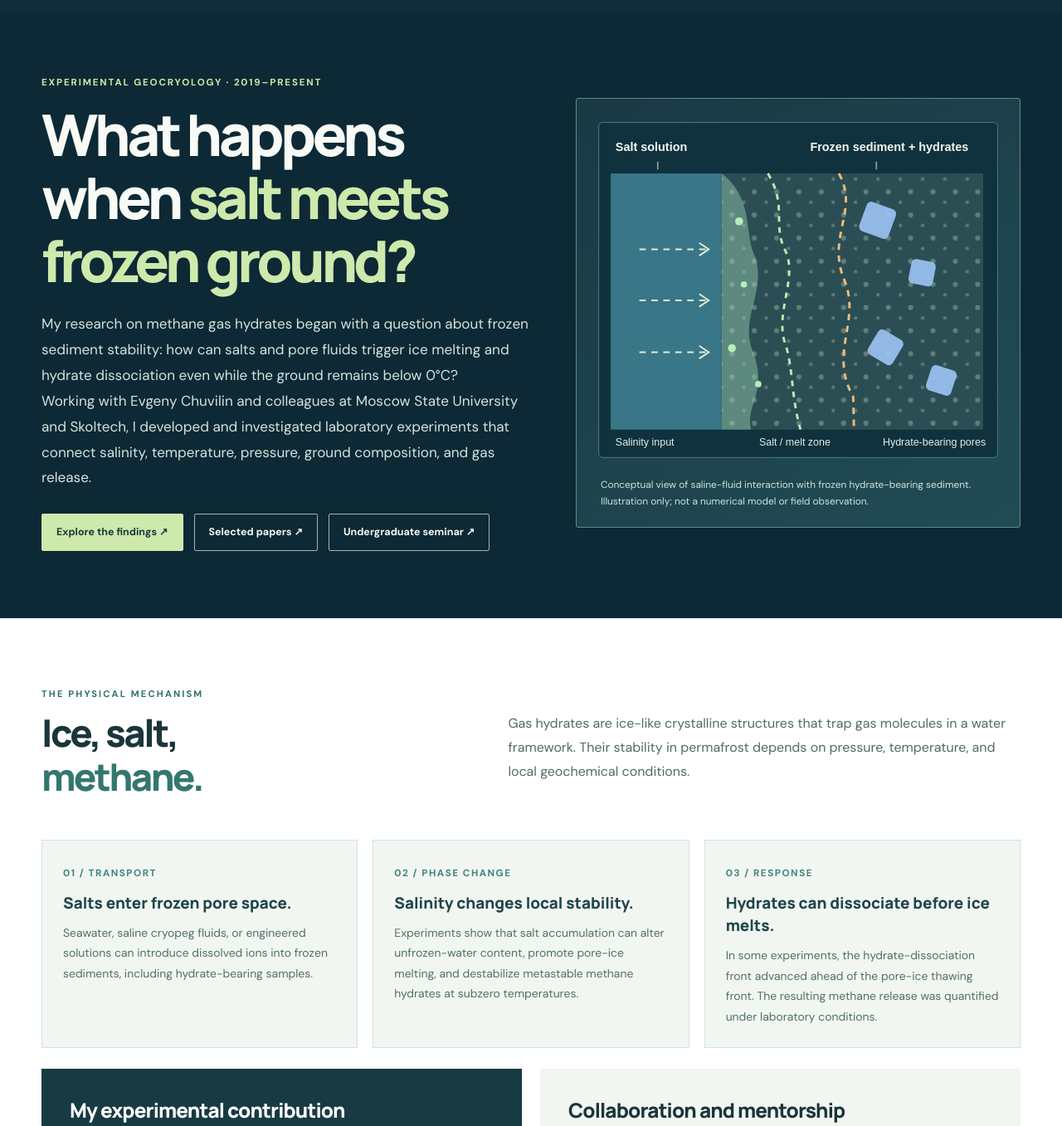
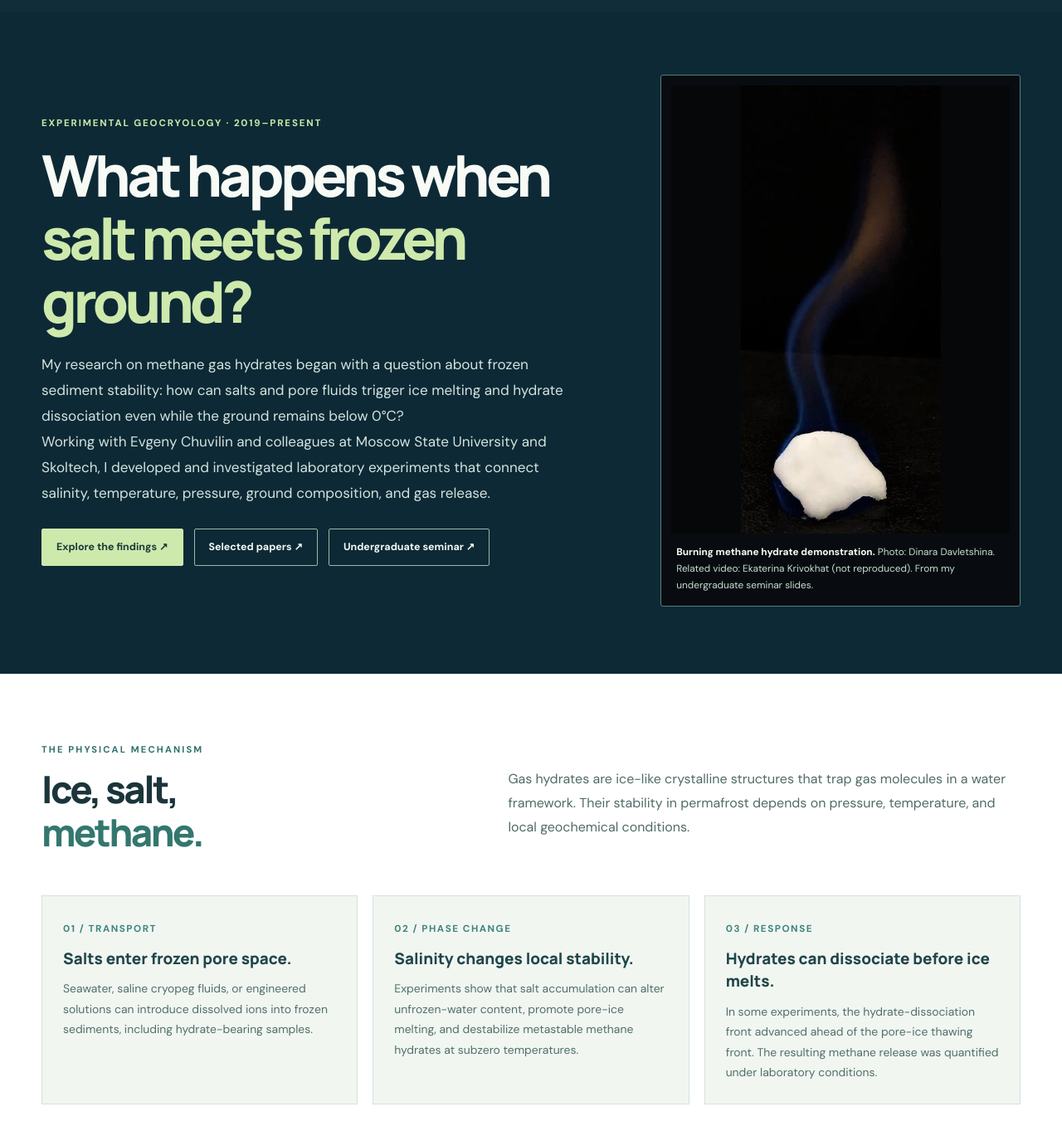
Before and after one commit to vvekimova1992-prog/training_test, a plain HTML site: page hydrates.html in a window 1280 px wide. Shown: the part 63-1420 px from the top of the page at 83% size. Drawn offline with Linux system fonts and the light colour scheme.

Commit message:
Add credited methane-hydrate demonstration photograph to research and seminar pages

```diff
--- a/hydrates.html
+++ b/hydrates.html
@@ -49,13 +49,31 @@
 .hyd-subhead p{font-size:1rem;color:#546f69;line-height:1.8}
 @media(max-width:900px){.hyd-hero-grid{grid-template-columns:1fr;gap:30px}.hyd-hero{padding:55px 0}.hyd-figure{max-width:670px}.hyd-list{grid-template-columns:1fr 1fr}}
 @media(max-width:700px){.hyd-process,.hyd-bridge{grid-template-columns:1fr}.hydrate-paper{grid-template-columns:48px 1fr;gap:12px}.hydrate-paper a{grid-column:2;text-align:left}.hyd-hero h1{font-size:clamp(2.45rem,10vw,4rem)}.hyd-figure{padding:7px}.hyd-list{grid-template-columns:1fr}}
+
+.hyd-hero-grid{grid-template-columns:1.13fr .7fr;gap:46px}
+.hyd-photo{margin:0;background:#080c10;border:1px solid #577f7a;padding:12px;border-radius:3px}
+.hyd-photo img{display:block;width:100%;height:540px;object-fit:contain;object-position:center;background:#050709}
+.hyd-photo figcaption{font-size:.74rem;line-height:1.7;color:#c4ded1;padding:12px 6px 3px}
+.hyd-photo figcaption strong{color:#f7fff3}
+.hyd-inline-figure{max-width:700px;margin:32px auto 35px}
+@media(max-width:900px){.hyd-hero-grid{grid-template-columns:1fr}.hyd-photo{max-width:550px}.hyd-photo img{height:480px}}
+@media(max-width:600px){.hyd-photo img{height:420px}}
 </style></head><body>
 <a class="skip-link" href="#content">Skip to content</a>
 <header class="detail-header"><div class="container"><a class="detail-brand" href="index.html"><span class="detail-mark" aria-hidden="true">✳</span><span>Valentina Ekimova<em>Permafrost &amp; Arctic Science</em></span></a><nav class="detail-nav" aria-label="Section navigation"><a href="index.html">Home</a><a href="research.html">Research</a><a href="community.html">Community</a><a href="teaching.html">Teaching</a><a href="cv.html">CV</a></nav></div></header>
 <main id="content">
 <section class="hyd-hero"><div class="container hyd-hero-grid">
 <div><p class="detail-kicker">EXPERIMENTAL GEOCRYOLOGY · 2019–PRESENT</p><h1>What happens when <em>salt meets frozen ground?</em></h1><p class="sub">My research on methane gas hydrates began with a question about frozen sediment stability: how can salts and pore fluids trigger ice melting and hydrate dissociation even while the ground remains below 0°C?</p><p class="sub">Working with Evgeny Chuvilin and colleagues at Moscow State University and Skoltech, I developed and investigated laboratory experiments that connect salinity, temperature, pressure, ground composition, and gas release.</p><div class="hyd-hero-links"><a href="#findings">Explore the findings ↗</a><a href="#publications">Selected papers ↗</a><a href="frozen-fire.html">Undergraduate seminar ↗</a></div></div>
-<figure class="hyd-figure">
+<figure class="hyd-photo"><img src="assets/burning-methane-hydrate-davletshina.webp" alt="A small white sample of methane gas hydrate burning with blue and orange flame against a dark background" loading="eager" width="436" height="977"><figcaption><strong>Burning methane hydrate demonstration.</strong> Photo: Dinara Davletshina. Related video: Ekaterina Krivokhat (not reproduced). From my undergraduate seminar slides.</figcaption></figure>
+</div></section>
+<section class="detail-section" id="findings"><div class="container">
+<div class="detail-section-header"><div><p class="overline teal">THE PHYSICAL MECHANISM</p><h2>Ice, salt,<br><em>methane.</em></h2></div><p>Gas hydrates are ice-like crystalline structures that trap gas molecules in a water framework. Their stability in permafrost depends on pressure, temperature, and local geochemical conditions.</p></div>
+<div class="hyd-process">
+<article class="hyd-step"><span class="marker">01 / TRANSPORT</span><strong>Salts enter frozen pore space.</strong><p>Seawater, saline cryopeg fluids, or engineered solutions can introduce dissolved ions into frozen sediments, including hydrate-bearing samples.</p></article>
+<article class="hyd-step"><span class="marker">02 / PHASE CHANGE</span><strong>Salinity changes local stability.</strong><p>Experiments show that salt accumulation can alter unfrozen-water content, promote pore-ice melting, and destabilize metastable methane hydrates at subzero temperatures.</p></article>
+<article class="hyd-step"><span class="marker">03 / RESPONSE</span><strong>Hydrates can dissociate before ice melts.</strong><p>In some experiments, the hydrate-dissociation front advanced ahead of the pore-ice thawing front. The resulting methane release was quantified under laboratory conditions.</p></article>
+</div>
+<figure class="hyd-figure hyd-inline-figure">
 <svg viewBox="0 0 520 450" role="img" aria-labelledby="diagram-title diagram-desc">
 <title id="diagram-title">Conceptual illustration of salt migration into frozen methane hydrate-bearing sediment</title>
 <desc id="diagram-desc">A salty fluid contacts frozen sediment. Salt ions move inward and a hydrate dissociation zone precedes a pore-ice melting zone. Diagram is illustrative, not measured data.</desc>
@@ -75,14 +93,6 @@
 <g stroke="#e9f5e8" stroke-width="1.2" opacity=".8"><path d="M84 61v10"/><path d="M358 61v10"/></g>
 </svg>
 <figcaption>Conceptual view of saline-fluid interaction with frozen hydrate-bearing sediment. Illustration only; not a numerical model or field observation.</figcaption></figure>
-</div></section>
-<section class="detail-section" id="findings"><div class="container">
-<div class="detail-section-header"><div><p class="overline teal">THE PHYSICAL MECHANISM</p><h2>Ice, salt,<br><em>methane.</em></h2></div><p>Gas hydrates are ice-like crystalline structures that trap gas molecules in a water framework. Their stability in permafrost depends on pressure, temperature, and local geochemical conditions.</p></div>
-<div class="hyd-process">
-<article class="hyd-step"><span class="marker">01 / TRANSPORT</span><strong>Salts enter frozen pore space.</strong><p>Seawater, saline cryopeg fluids, or engineered solutions can introduce dissolved ions into frozen sediments, including hydrate-bearing samples.</p></article>
-<article class="hyd-step"><span class="marker">02 / PHASE CHANGE</span><strong>Salinity changes local stability.</strong><p>Experiments show that salt accumulation can alter unfrozen-water content, promote pore-ice melting, and destabilize metastable methane hydrates at subzero temperatures.</p></article>
-<article class="hyd-step"><span class="marker">03 / RESPONSE</span><strong>Hydrates can dissociate before ice melts.</strong><p>In some experiments, the hydrate-dissociation front advanced ahead of the pore-ice thawing front. The resulting methane release was quantified under laboratory conditions.</p></article>
-</div>
 <div class="hyd-bridge">
 <article><h3>My experimental contribution</h3><p>My doctoral research centered on experimental studies of salt migration through frozen hydrate-bearing sediments, quantitative analysis of salt transport, and the preparation of research manuscripts. The 2019 published author-contribution statement documents my participation in experimental methodology, calculation methods, experiments, analysis, and manuscript writing.</p><a href="https://doi.org/10.3390/geosciences9040188" target="_blank" rel="noopener noreferrer">See published author contributions ↗</a></article>
 <article><h3>Collaboration and mentorship</h3><p>This research was conducted in teams led by Evgeny Chuvilin, working with Dinara Davletshina, Boris Bukhanov, Ekaterina Krivokhat, and other colleagues at MSU and Skoltech. The papers also include contributions from collaborators working on Arctic shelf processes and gas emissions. Authorship and contributor roles are preserved in each linked article.</p><a href="https://www.skoltech.ru/en/applicants/valentina-ekimova" target="_blank" rel="noopener noreferrer">PhD defense record · Skoltech ↗</a></article>
```
Also changed, not shown: frozen-fire.html (+3 -3 lines), assets/burning-methane-hydrate-davletshina.webp (added), 2 other files.
